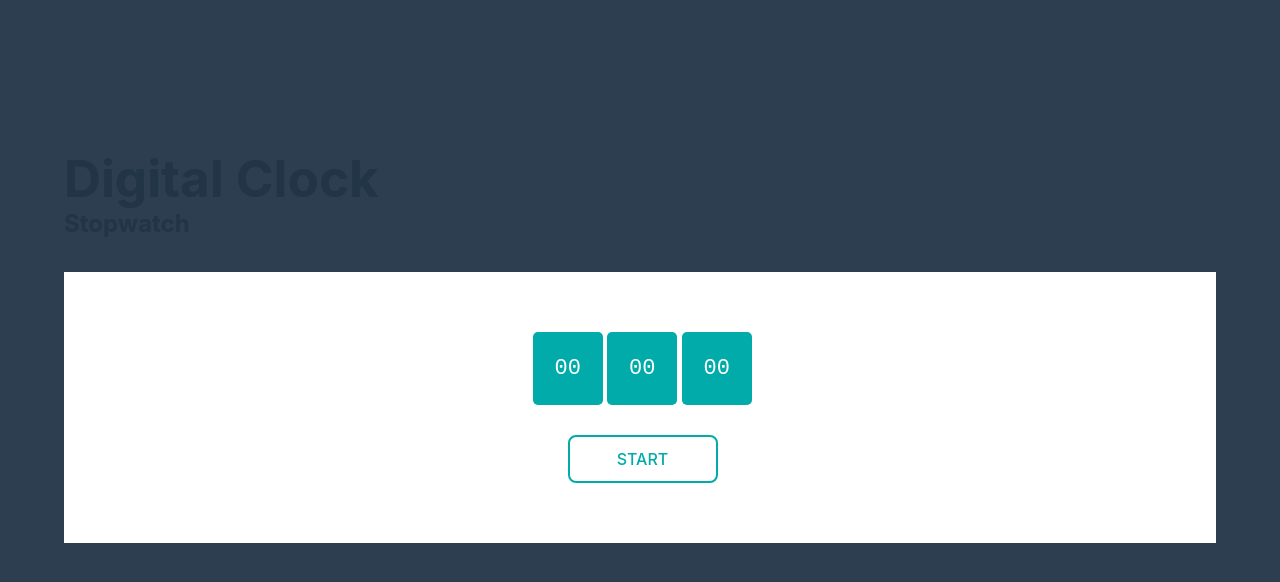
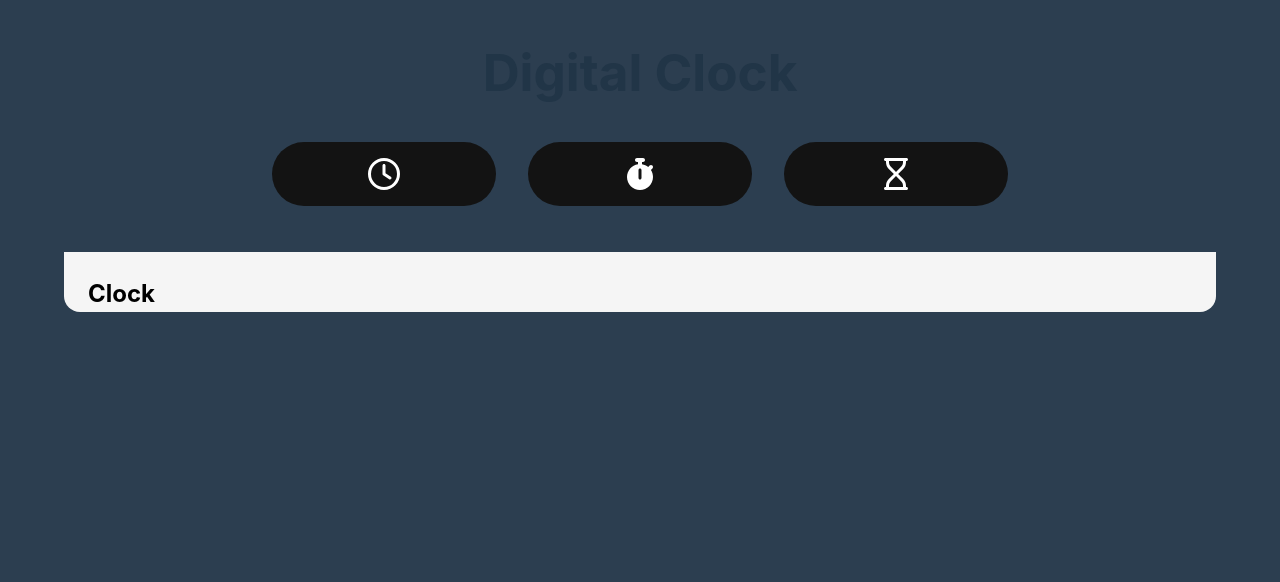
Before and after one commit to Wayfarerdesert/DigitalClock, a React (Vite) app: page /clock in a window 1280 px wide. Shown: the top 582 px of the page. Built offline with nearby package versions, Linux system fonts and the light colour scheme.

Commit message:
navbar component added

```diff
--- a/package.json
+++ b/package.json
@@ -10,6 +10,11 @@
     "preview": "vite preview"
   },
   "dependencies": {
+    "@fortawesome/fontawesome-svg-core": "^6.7.2",
+    "@fortawesome/free-brands-svg-icons": "^6.7.2",
+    "@fortawesome/free-regular-svg-icons": "^6.7.2",
+    "@fortawesome/free-solid-svg-icons": "^6.7.2",
+    "@fortawesome/react-fontawesome": "^0.2.2",
     "react": "^18.3.1",
     "react-dom": "^18.3.1"
   },
--- a/src/App.css
+++ b/src/App.css
@@ -9,6 +9,44 @@ body {
   box-sizing: border-box;
 }
 
+/*? NavBar =================================*/
+.nav-wrapper {
+  display: flex;
+  flex-direction: column;
+}
+
+.mainTitle {
+  display: flex;
+  align-items: center;
+  justify-content: center;
+  margin: .5em 0;
+}
+
+.nav-links {
+  display: flex;
+  justify-content: center;
+  margin: 1em 0;
+  padding: 0 5em;
+}
+
+.nav-link {
+  display: flex;
+  flex-direction: row;
+  align-items: center;
+  justify-content: center;
+  padding: 1em;
+  margin: 0 1em;
+  border-radius: 2em;
+  width: 20%;
+  color: #fff;
+  background-color: #131313;
+}
+
+.nav-link:hover {
+  color: #2C3E50;
+  background-color: #00ABA9;
+}
+
 .main-section {
   background: transparent;
   max-width: 1600px;
@@ -17,71 +55,15 @@ body {
   margin: 30px auto;
 }
 
+.section-title {
+  padding: 1em 0 0 1em;
+  color: #000000;
+}
+
 .clock-holder {
   width: 100%;
-  background: #fff;
+  background: #f5f5f5;
   margin: 30px auto;
   position: relative;
+  border-radius: 0 0 1em 1em;
 }
-
-.stopwatch {
-  padding: 60px 0px;
-  text-align: center;
-}
-
-.stopwatch span {
-  background: #00ABA9;
-  color: #fff;
-  display: inline-block;
-  font-family: monospace;
-  font-size: 22px;
-  padding: 20px;
-  border-radius: 5px;
-  width: 70px;
-}
-
-.stopwatch .stopwatch-btn {
-  background: #fff;
-  margin-top: 30px;
-  margin-left: 5px;
-  border: none;
-  padding: 12px 20px;
-  font-size: 16px;
-  text-transform: uppercase;
-  width: 150px;
-  transition: background 1s;
-  cursor: pointer;
-}
-
-.stopwatch .stopwatch-btn-red {
-  border: 2px solid #C85454;
-  color: #C85454;
-}
-
-.stopwatch .stopwatch-btn-yel {
-  border: 2px solid #FFC900;
-  color: #FFC900;
-}
-
-.stopwatch .stopwatch-btn-gre {
-  border: 2px solid #00ABA9;
-  color: #00ABA9;
-}
-
-.stopwatch .stopwatch-btn-red:hover {
-  background: #C85454;
-  border: 2px solid #C85454;
-  color: #fff;
-}
-
-.stopwatch .stopwatch-btn-yel:hover {
-  background: #FFC900;
-  border: 2px solid #FFC900;
-  color: #fff;
-}
-
-.stopwatch .stopwatch-btn-gre:hover {
-  background: #00ABA9;
-  border: 2px solid #00ABA9;
-  color: #fff;
-}
--- a/src/App.jsx
+++ b/src/App.jsx
@@ -1,18 +1,22 @@
+import { BrowserRouter as Router, Routes, Route } from "react-router-dom";
 import "./App.css";
 import React from "react";
-import Stopwatch from "./components/layout/StopWatch";
+import Navbar from "./components/layout/Navbar";
+import Clock from "./components/clock/Clock";
+import Stopwatch from "./components/stopwatch/StopWatch";
+import Timer from "./components/timer/Timer";
 
 function App() {
   return (
     <>
-      <div className="main-section">
-        <h1>Digital Clock</h1>
-        <div>
-          <div>
-            <Stopwatch />
-          </div>
-        </div>
-      </div>
+      <Router>
+        <Navbar />
+        <Routes>
+          <Route path="/clock" element={<Clock />} />
+          <Route path="/stopwatch" element={<Stopwatch />} />
+          <Route path="/timer" element={<Timer />} />
+        </Routes>
+      </Router>
     </>
   );
 }
--- /dev/null
+++ b/src/components/clock/Clock.jsx
@@ -0,0 +1,16 @@
+import React from "react";
+
+function Clock() {
+  return (
+    <>
+      <div className="main-section">
+        <div className="clock-holder">
+          <h2 className="section-title">Clock</h2>
+          <div className="clock"></div>
+        </div>
+      </div>
+    </>
+  );
+}
+
+export default Clock;
--- /dev/null
+++ b/src/components/layout/Navbar.jsx
@@ -0,0 +1,33 @@
+import React from "react";
+import { Link } from "react-router-dom";
+import { FontAwesomeIcon } from "@fortawesome/react-fontawesome";
+import {
+  faClock,
+  faHourglass,
+} from "@fortawesome/free-regular-svg-icons";
+import { faStopwatch } from "@fortawesome/free-solid-svg-icons";
+
+function Navbar() {
+  const navItems = [
+    { name: "Clock", path: "/clock", icon: faClock },
+    { name: "Stopwatch", path: "/stopwatch", icon: faStopwatch },
+    { name: "Timer", path: "/timer", icon: faHourglass },
+  ];
+
+  return (
+    <nav>
+      <div className="nav-wrapper">
+        <h1 className="mainTitle">Digital Clock</h1>
+        <div className="nav-links">
+          {navItems.map((item) => (
+            <Link key={item.path} to={item.path} className="nav-link">
+              <FontAwesomeIcon icon={item.icon} size="2x" />
+            </Link>
+          ))}
+        </div>
+      </div>
+    </nav>
+  );
+}
+
+export default Navbar;
--- a/src/components/layout/StopWatch.jsx
+++ b/src/components/stopwatch/StopWatch.jsx
@@ -1,6 +1,7 @@
 import React, { useState } from "react";
-import Display from "../Display";
-import BtnDisplay from "../BtnDisplay";
+import Display from "./Display";
+import BtnDisplay from "./BtnDisplay";
+import "./styles.css";
 
 function Stopwatch() {
   const [time, setTime] = useState({ ms: 0, s: 0, m: 0, h: 0 });
@@ -50,8 +51,9 @@ function Stopwatch() {
 
   return (
     <>
-      <h2>Stopwatch</h2>
+      <div className="main-section">
         <div className="clock-holder">
+          <h2 className="section-title">Stopwatch</h2>
           <div className="stopwatch">
             <Display time={time} />
             <BtnDisplay
@@ -63,6 +65,7 @@ function Stopwatch() {
             />
           </div>
         </div>
+      </div>
     </>
   );
 }
--- /dev/null
+++ b/src/components/stopwatch/styles.css
@@ -0,0 +1,61 @@
+.stopwatch {
+    padding: 60px 0px;
+    text-align: center;
+}
+
+.stopwatch span {
+    background: #00ABA9;
+    color: #fff;
+    display: inline-block;
+    font-family: monospace;
+    font-size: 22px;
+    padding: 20px;
+    border-radius: 5px;
+    width: 70px;
+}
+
+.stopwatch .stopwatch-btn {
+    background: #fff;
+    margin-top: 30px;
+    margin-left: 5px;
+    border: none;
+    padding: 12px 20px;
+    font-size: 16px;
+    text-transform: uppercase;
+    width: 150px;
+    transition: background 1s;
+    cursor: pointer;
+}
+
+.stopwatch .stopwatch-btn-red {
+    border: 2px solid #C85454;
+    color: #C85454;
+}
+
+.stopwatch .stopwatch-btn-yel {
+    border: 2px solid #FFC900;
+    color: #FFC900;
+}
+
+.stopwatch .stopwatch-btn-gre {
+    border: 2px solid #00ABA9;
+    color: #00ABA9;
+}
+
+.stopwatch .stopwatch-btn-red:hover {
+    background: #C85454;
+    border: 2px solid #C85454;
+    color: #fff;
+}
+
+.stopwatch .stopwatch-btn-yel:hover {
+    background: #FFC900;
+    border: 2px solid #FFC900;
+    color: #fff;
+}
+
+.stopwatch .stopwatch-btn-gre:hover {
+    background: #00ABA9;
+    border: 2px solid #00ABA9;
+    color: #fff;
+}
--- /dev/null
+++ b/src/components/timer/Timer.jsx
@@ -0,0 +1,16 @@
+import React from "react";
+
+function Timer() {
+  return (
+    <>
+      <div className="main-section">
+        <div className="clock-holder">
+          <h2 className="section-title">Timer</h2>
+          <div className="timer"></div>
+        </div>
+      </div>
+    </>
+  );
+}
+
+export default Timer;
```
Also changed, not shown: src/components/stopwatch/BtnDisplay.jsx (renamed from src/components/BtnDisplay.jsx), src/components/stopwatch/Display.jsx (renamed from src/components/Display.jsx), 2 other files (tests, documents, lock files or other folders). Lines whose indentation alone changed are shown as unchanged.
